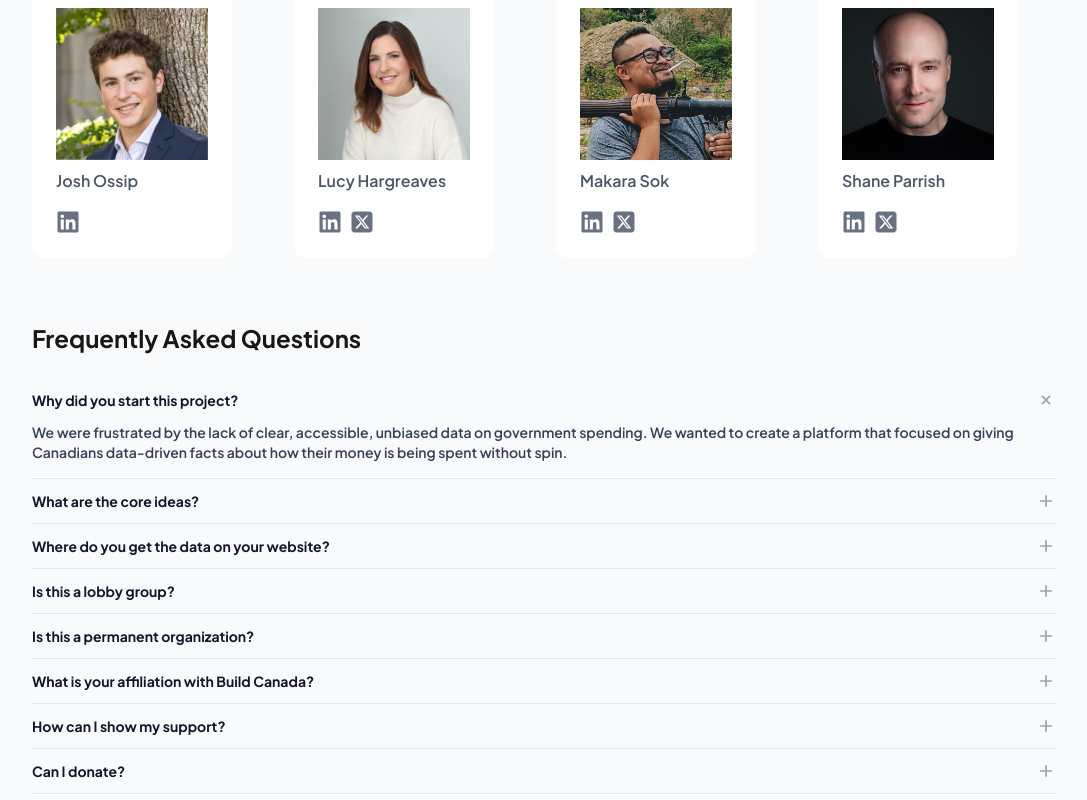
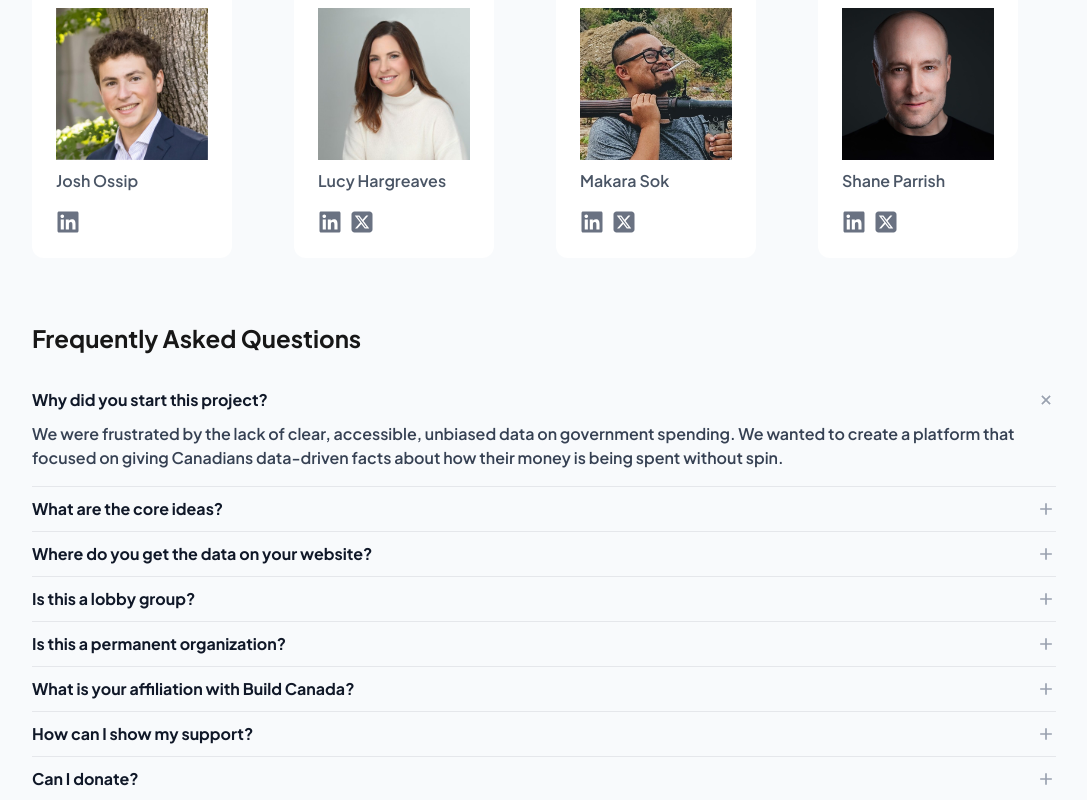
Before and after one commit to BuildCanada/CanadaSpendsCloudflare, a Next.js app in the folder website/: page /about in a window 1280 px wide. Both pictures are taken after a click on the button "Why did you start this project?". Shown: the part 918-1718 px from the top of the page, without its empty margins (96-1183 px from the left). Built offline with nearby package versions, Linux system fonts and the light colour scheme.

Commit message:
website: made font bigger for FAQ

```diff
--- a/website/src/components/Accordion.tsx
+++ b/website/src/components/Accordion.tsx
@@ -15,7 +15,7 @@ const AccordionTrigger = React.forwardRef<
     <AccordionPrimitives.Trigger
       className={cn(
         // base
-        "group flex flex-1 cursor-pointer items-center justify-between py-3 text-left text-sm font-medium leading-none",
+        "group flex flex-1 cursor-pointer items-center justify-between py-3 text-left font-medium leading-none",
         // text color
         "text-gray-900 dark:text-gray-50",
         // disabled
@@ -60,7 +60,7 @@ const AccordionContent = React.forwardRef<
     <div
       className={cn(
         // base
-        "overflow-hidden pb-4 text-sm",
+        "overflow-hidden pb-4",
         // text color
         "text-gray-700 dark:text-gray-200",
         className,
```
